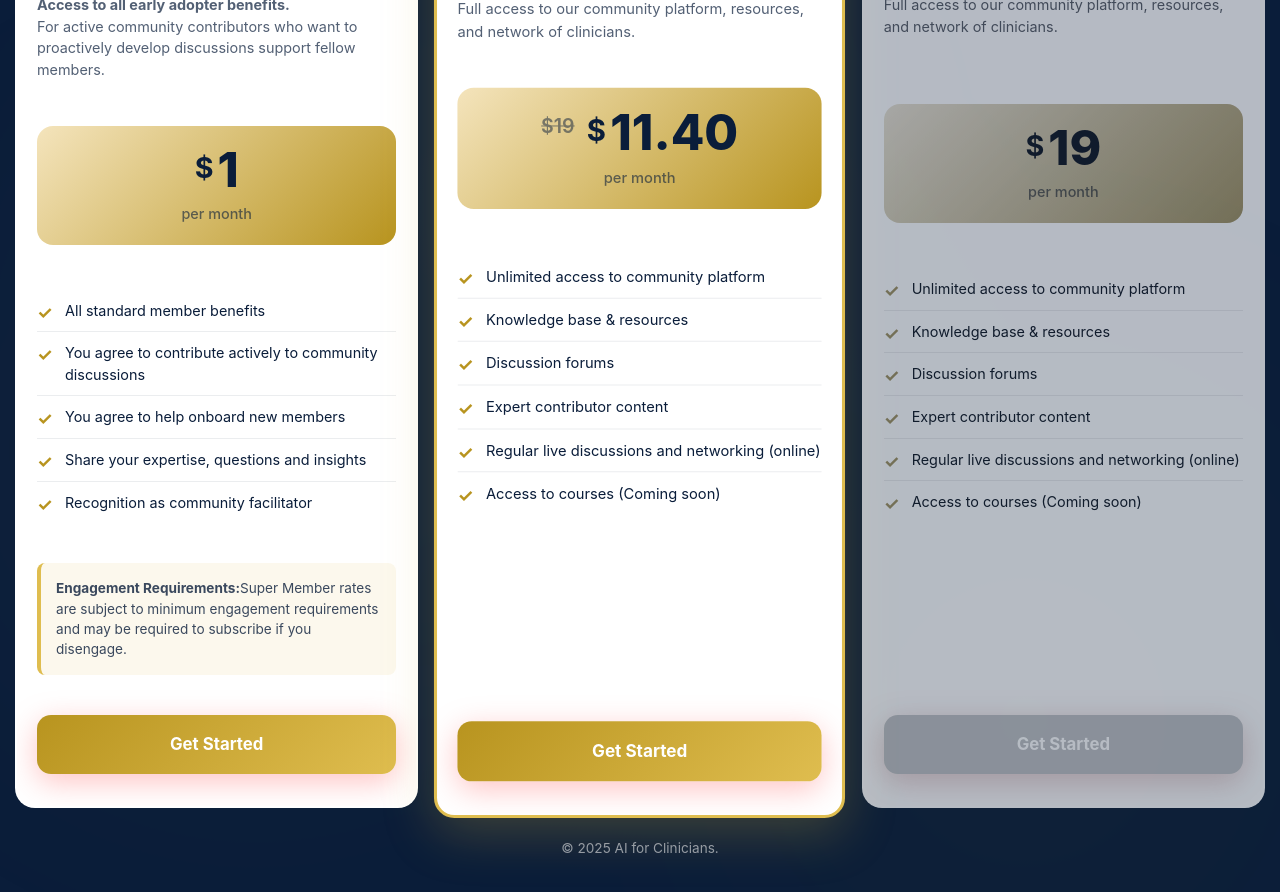
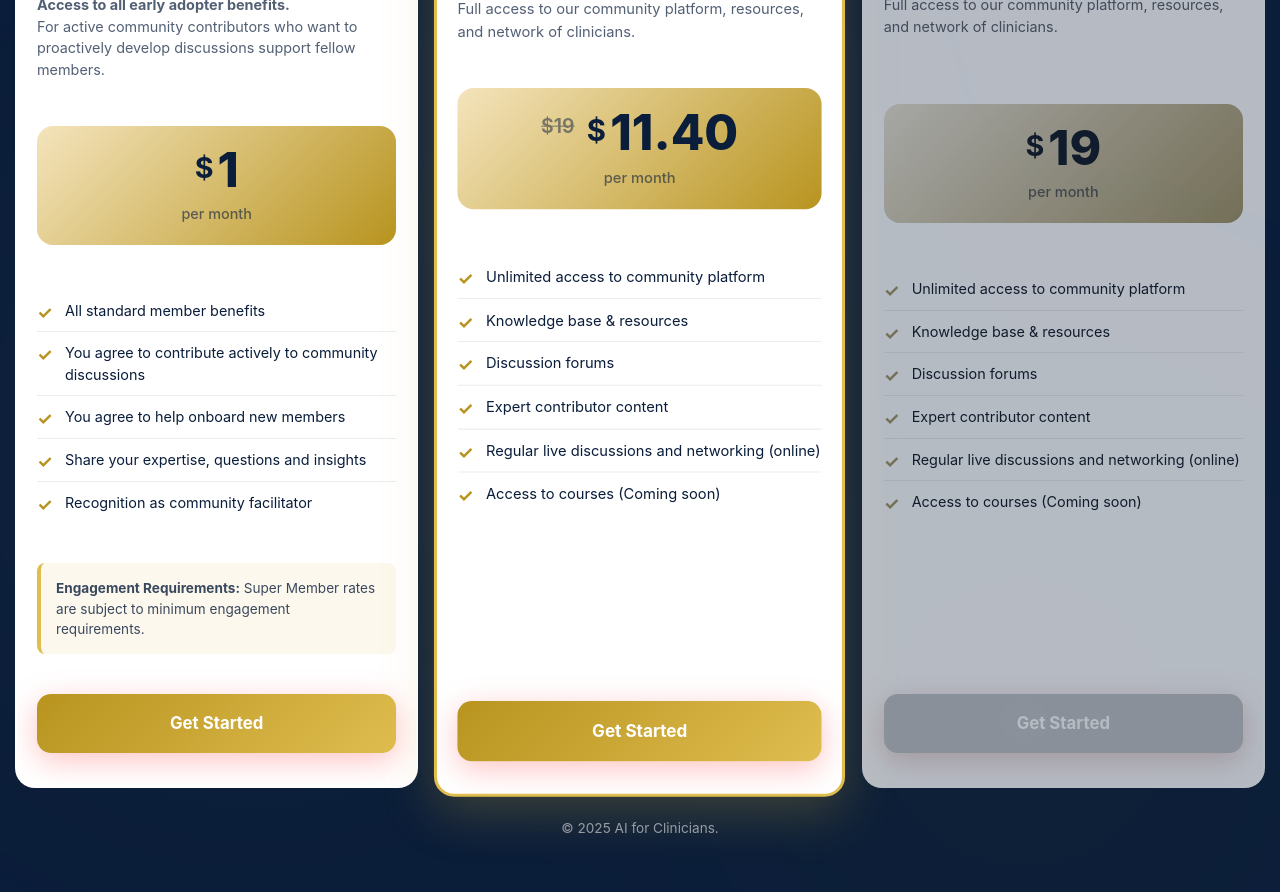
Before and after one commit to keisler-au/aiforclin, a Jekyll site: the page built from community/memberships.html, in a window 1280 px wide and 900 px high, scrolled down 833 px. Shown: the top 892 px of the window. Built offline with Jekyll 4.4.1, drawn with Linux system fonts in a browser that asks for light colours.

Commit message:
text-edit

```diff
--- a/community/memberships.html
+++ b/community/memberships.html
@@ -53,7 +53,7 @@ title: Choose Your Membership
         </ul>
 
         <footer class="special-note">
-            <p><strong>Engagement Requirements:</strong>Super Member rates are subject to minimum engagement requirements and may be required to subscribe if you disengage.</p>
+            <p><strong>Engagement Requirements:</strong> Super Member rates are subject to minimum engagement requirements.</p>
         </footer>
 
         <div class="c-button-wrapper">
```
